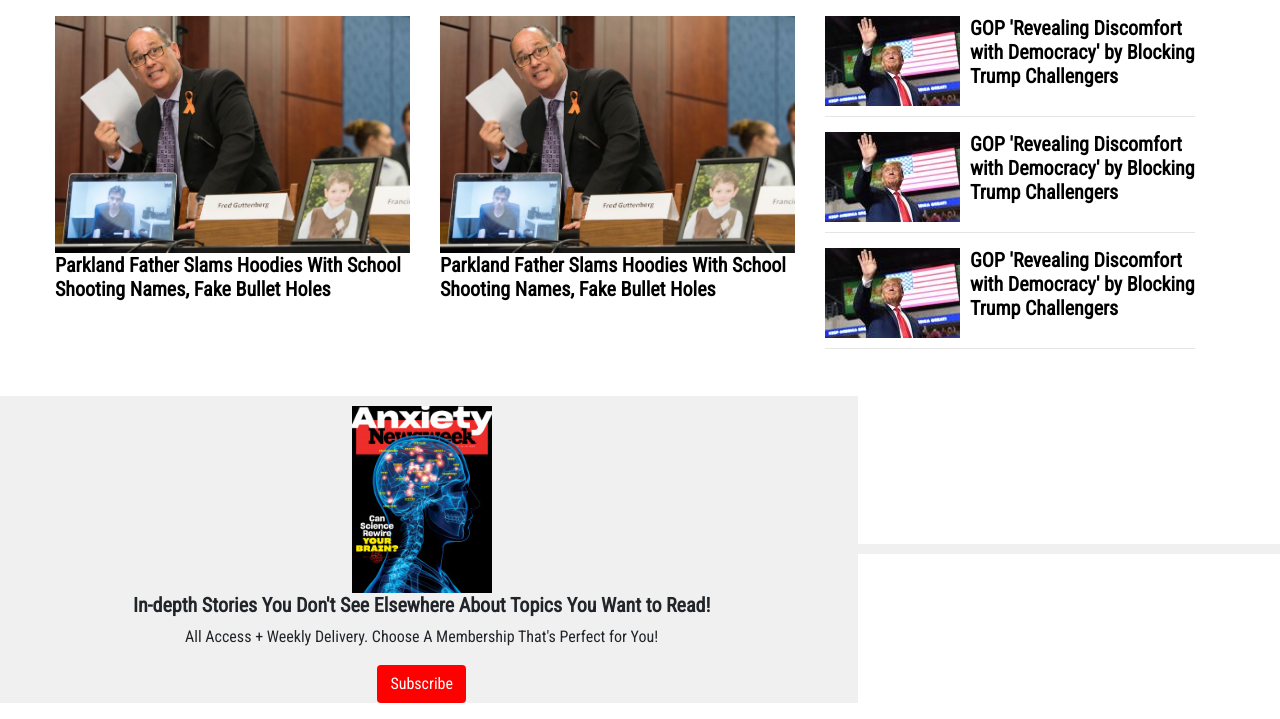
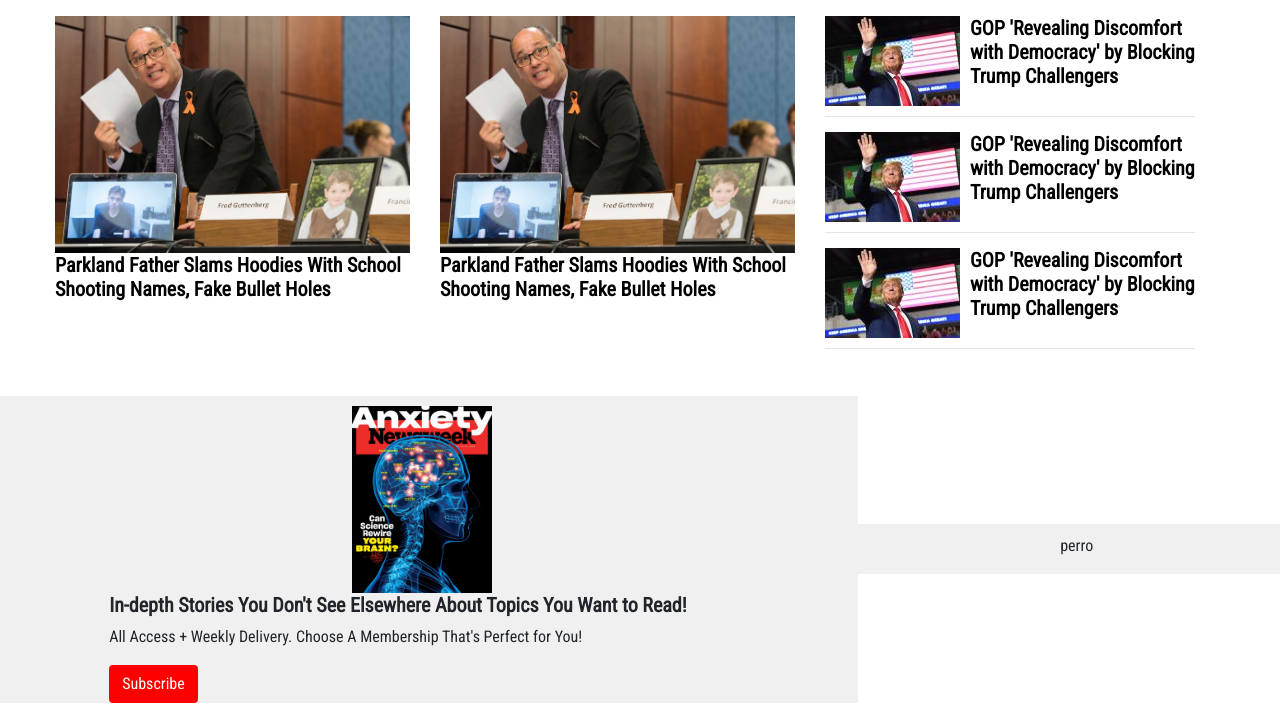
Before and after one commit to fedgut/newsweek_bootrastrap, a plain HTML site: page index.html in a window 1280 px wide. Shown: the part 5778-6497 px from the top of the page. Drawn offline with nearby package versions, Linux system fonts and the light colour scheme.

Commit message:
Add style

```diff
--- a/index.html
+++ b/index.html
@@ -804,6 +804,8 @@
 
         <img src="assets/subscribe.jpg" alt="Subscribe" class="sub-max col-md-3">
 
+        <div class="col-md-9">
+
         <h5 class="font-weight-bold text-wrap ">In-depth Stories You Don't See Elsewhere About Topics You Want to Read!
         </h5>
 
@@ -811,8 +813,10 @@
           Choose A Membership That's Perfect for You!</p>
 
         <button class="btn btn-default navbar-btn text-capitalize text-nowrap">Subscribe</button>
+        </div>
       </div>
       <div class="container-fluid main-articles d-flex flex-column align-self-center align-items-center col-12 col-md-4 ">
+        <p>perro</p>
     </div>
 
 
```
